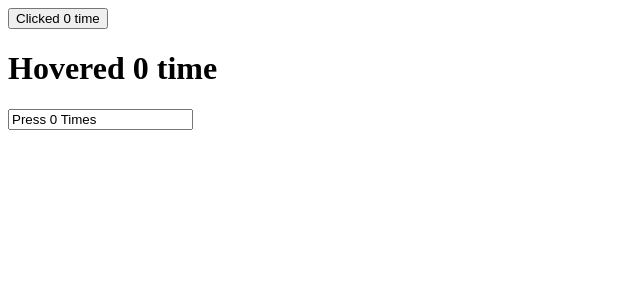
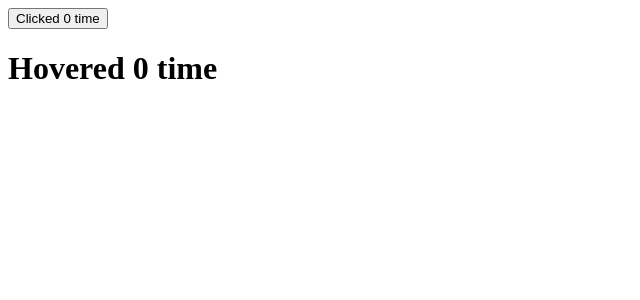
Before and after one commit to md-arif-islam/reactapp, a React (Create React App) app: page / in a window 1280 px wide. Shown: the top 300 px of the page, without its empty margins (0-640 px from the left). Built offline with nearby package versions, Linux system fonts and the light colour scheme.

Commit message:
Render Props

```diff
--- a/src/App.js
+++ b/src/App.js
@@ -1,13 +1,21 @@
 import ClickCounter from './components/ClickCounter';
+import Counter from './components/Counter';
 import HoverCounter from './components/HoverCounter';
-import KeyPressCounter from './components/KeyPressCounter';
 
 function App() {
     return (
         <div className="app">
-            <ClickCounter />
-            <HoverCounter />
-            <KeyPressCounter />
+            <Counter
+                render={(count, incrementCount) => (
+                    <ClickCounter count={count} incrementCount={incrementCount} />
+                )}
+            />
+
+            <Counter
+                render={(count, incrementCount) => (
+                    <HoverCounter count={count} incrementCount={incrementCount} />
+                )}
+            />
         </div>
     );
 }
--- /dev/null
+++ b/src/components/Counter.js
@@ -0,0 +1,18 @@
+import React from 'react';
+
+export default class Counter extends React.Component {
+    state = {
+        count: 0,
+    };
+
+    incrementCount = () => {
+        this.setState((prevState) => ({ count: prevState.count + 1 }));
+    };
+
+    render() {
+        const { count } = this.state;
+        const { render } = this.props;
+
+        return render(count, this.incrementCount);
+    }
+}
--- a/src/components/HOC/withCounter.js
+++ /dev/null
@@ -1,23 +0,0 @@
-import React from 'react';
-
-const withCounter = (OriginalComponent) => {
-    class NewComponent extends React.Component {
-        state = {
-            count: 0,
-        };
-
-        incrementCount = () => {
-            this.setState((prevState) => ({ count: prevState.count + 1 }));
-        };
-
-        render() {
-            const { count } = this.state;
-
-            return <OriginalComponent count={count} incrementCount={this.incrementCount} />;
-        }
-    }
-
-    return NewComponent;
-};
-
-export default withCounter;
--- a/src/components/HoverCounter.js
+++ b/src/components/HoverCounter.js
@@ -1,13 +1,12 @@
-import withCounter from './HOC/withCounter';
+import React from 'react';
 
-const HoverCounter = (props) => {
-    const { count, incrementCount } = props;
-
-    return (
-        <div>
-            <h1 onMouseOver={incrementCount}>Hovered {count} time</h1>
-        </div>
-    );
-};
-
-export default withCounter(HoverCounter);
+export default class HoverCounter extends React.Component {
+    render() {
+        const { count, incrementCount } = this.props;
+        return (
+            <div>
+                <h1 onMouseOver={incrementCount}>Hovered {count} time</h1>
+            </div>
+        );
+    }
+}
--- a/src/components/KeyPressCounter.js
+++ /dev/null
@@ -1,13 +0,0 @@
-import withCounter from './HOC/withCounter';
-
-const KeyPressCounter = (props) => {
-    const { count, incrementCount } = props;
-
-    return (
-        <div>
-            <input type="text" onKeyDown={incrementCount} value={`Press ${count} Times`} />
-        </div>
-    );
-};
-
-export default withCounter(KeyPressCounter);
```
Also changed, not shown: src/components/ClickCounter.js (+6 -7 lines).
